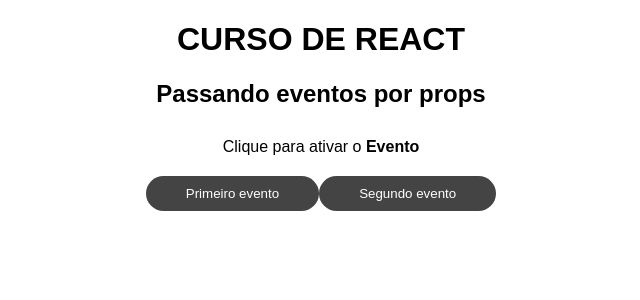
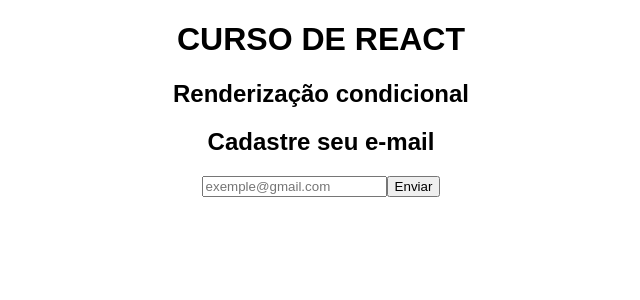
Before and after one commit to aleanrocha/react, a React (Create React App) app in the folder react-app/: page / in a window 1280 px wide. Shown: the top 300 px of the page, without its empty margins (319-959 px from the left). Built offline with nearby package versions, Linux system fonts and the light colour scheme.

Commit message:
Renderização condicional

```diff
--- a/react-app/src/App.js
+++ b/react-app/src/App.js
@@ -1,13 +1,12 @@
 import './App.css'
-import Evento from './components/Evento'
+import Condicional from './components/Condicional'
 function App() {
   return (
     <div className="App">
       <h1>Curso de react</h1>
-      <h2>Passando eventos por props</h2>
-      <Evento />
+      <h2>Renderização condicional</h2>
+      <Condicional />
     </div>
   )
 }
-
 export default App
--- /dev/null
+++ b/react-app/src/components/Condicional.js
@@ -0,0 +1,28 @@
+import { useState } from 'react'
+
+function Condicional() {
+  const sendMail = (e) => {
+    e.preventDefault()
+    setUserEmail(email)
+  }
+  const clearMail = () => {setUserEmail('')}
+
+  const [email, setEmail] = useState()
+  const [userEmail, setUserEmail] = useState()
+  return (
+    <div>
+      <h2>Cadastre seu e-mail</h2>
+      <form>
+        <input onChange={(e) => setEmail(e.target.value)} type="email" name="email" id="email" placeholder='exemple@gmail.com' />
+        <input onClick={sendMail} type="submit" value="Enviar" />
+        {userEmail && (
+          <div>
+            <p>O e-mail <br/> [ {userEmail} ] <br/> foi enviado!</p>
+            <button onClick={clearMail}>Limpar e-mail</button>
+          </div>
+        )}
+      </form>
+    </div>
+  )
+}
+export default Condicional
```
